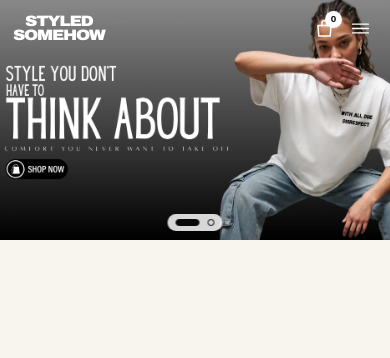
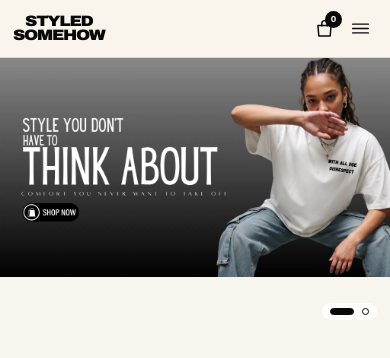
Before and after one commit to Khushi-24/Styled-Somehow, a Next.js app in the folder frontend/: page / in a window 390 px wide. Shown: the top 358 px of the page. Built offline with nearby package versions, Linux system fonts and the light colour scheme.

Commit message:
Prevent mobile banner cropping and header overlap

```diff
--- a/frontend/app/globals.css
+++ b/frontend/app/globals.css
@@ -60,16 +60,20 @@ button { color: inherit; font: inherit; }
 }
 
 @media (max-width: 620px) {
-  .storefront { min-height: 240px; height: max(240px, 56.25vw); }
+  .storefront { min-height: 0; height: calc(58px + 56.25vw + 52px); background: var(--paper); }
   .site-header { height: 58px; padding: 6px 13px; }
+  .site-header.header-on-dark,
+  .site-header.header-on-light { border-color: rgba(9,9,9,.12); background: #f9f4ec; color: var(--ink); }
   .brand-logo { font-size: .94rem; gap: 2px; }
   .header-actions { gap: 2px; }
   .icon-button { width: 34px; height: 34px; }
   .icon-button svg { width: 21px; height: 21px; }
-  .slides { background: var(--paper); }
-  .hero-slide img { object-fit: cover; object-position: center !important; }
-  .lineup-cta { bottom: 48px; padding: 10px 13px; font-size: .58rem; }
-  .carousel-controls { bottom: 9px; padding: 5px 8px; }
+  .header-on-dark .cart-count { background: var(--ink); color: white; }
+  .slides { inset: 58px 0 52px; background: var(--paper); }
+  .hero-slide { overflow: visible; }
+  .hero-slide img { object-fit: contain; object-position: center !important; }
+  .lineup-cta { left: 13px; bottom: -43px; padding: 9px 11px; font-size: .56rem; transform: none; }
+  .carousel-controls { right: 13px; bottom: 9px; left: auto; padding: 5px 8px; transform: none; }
   .carousel-controls > button { display: none; }
 }
 
```
